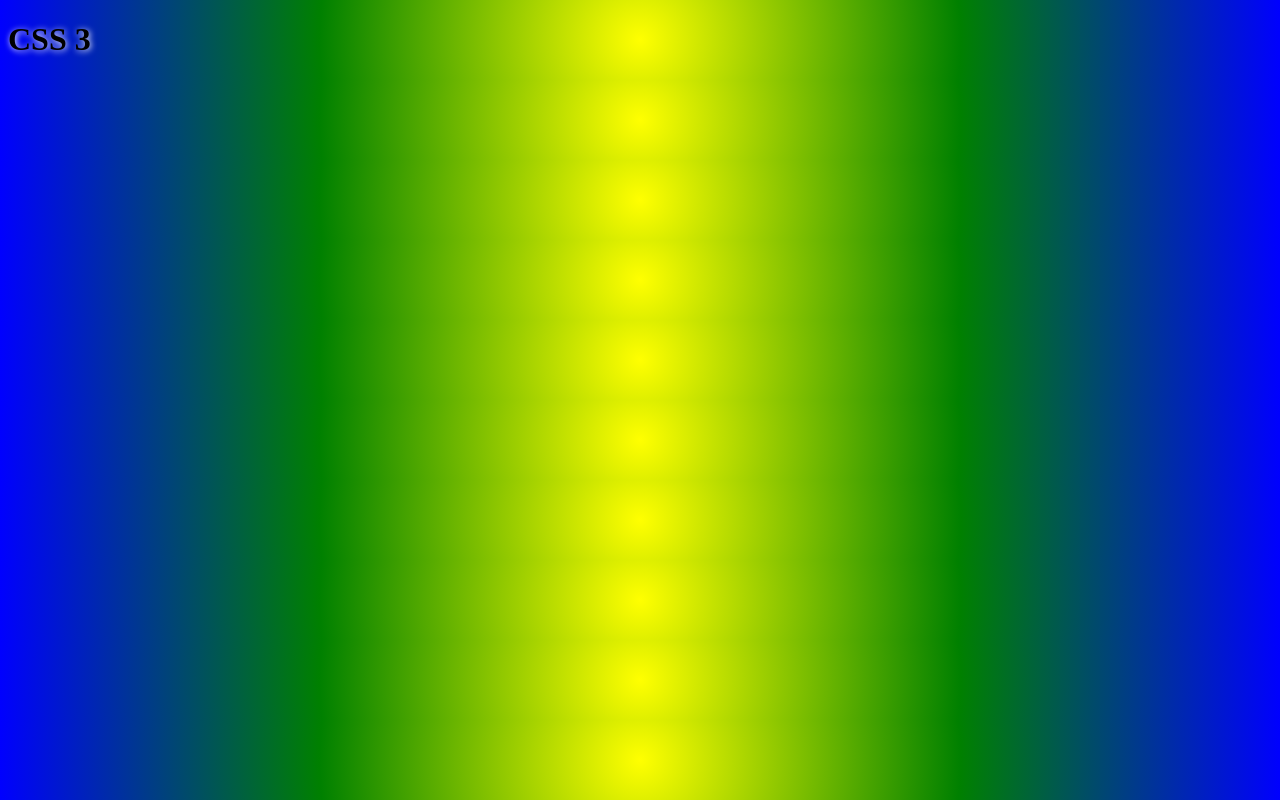
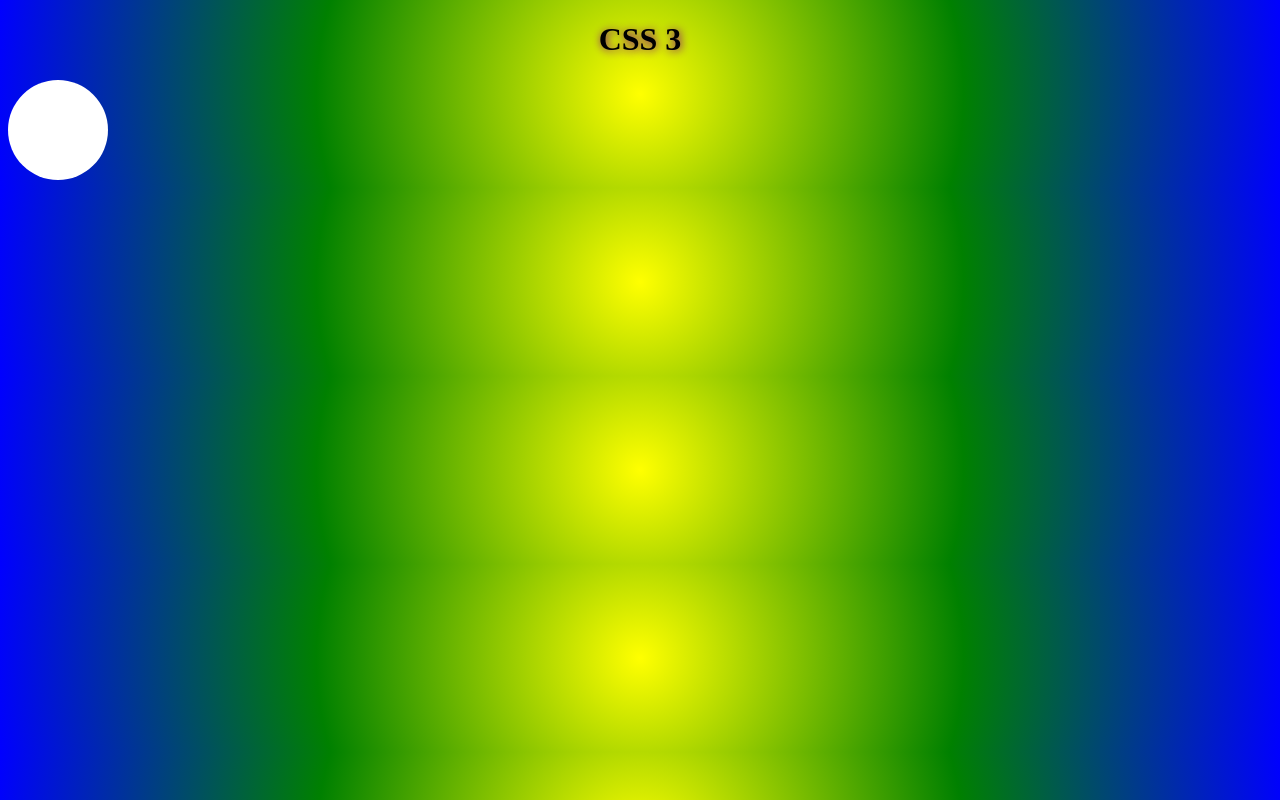
Before and after one commit to geoffreyl4412/css3-project, a plain HTML site: page index.html in a window 1280 px wide. Drawn offline with Linux system fonts and the light colour scheme.

Commit message:
add shape and animation

```diff
--- a/index.html
+++ b/index.html
@@ -5,24 +5,39 @@
     <meta charset="UTF-8">
     <title>title</title>
     <style type="text/css">
-        /*div {*/
-        /*    height: 600px;*/
-        /*    width: 800px;*/
-        /*    background: radial-gradient(circle, yellow, green, blue);*/
-        /*}*/
-
         body {
-            background: radial-gradient(circle, yellow, green, blue);;
+            background: radial-gradient(circle, yellow, green, blue);
         }
 
         h1 {
-            text-shadow: 1px 1px 6px white;
+            text-shadow: 1px 1px 9px purple;
+            text-align: center;
+        }
+
+        div {
+            width: 100px;
+            height: 100px;
+            background: white;
+            border-radius: 50px;
+            position: relative;
+            animation-name: circle;
+            animation-duration: 4s;
+        }
+
+        @keyframes circle {
+            from {
+                background-color: white;
+            }
+            to {
+                background-color: black;
+            }
         }
     </style>
 </head>
 
 <body>
     <h1>CSS 3</h1>
+    <div></div>
 </body>
 
 </html>
```
